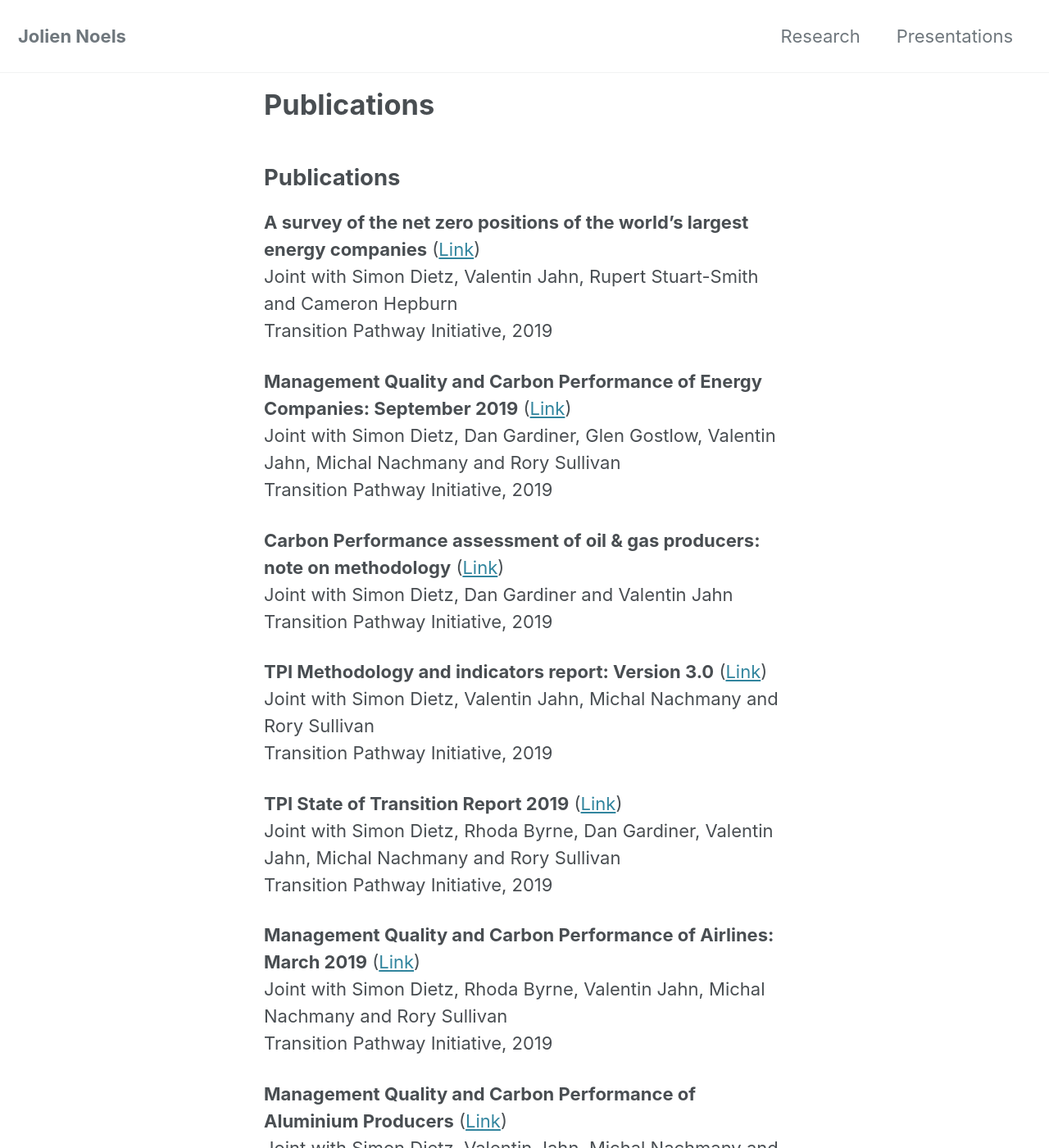
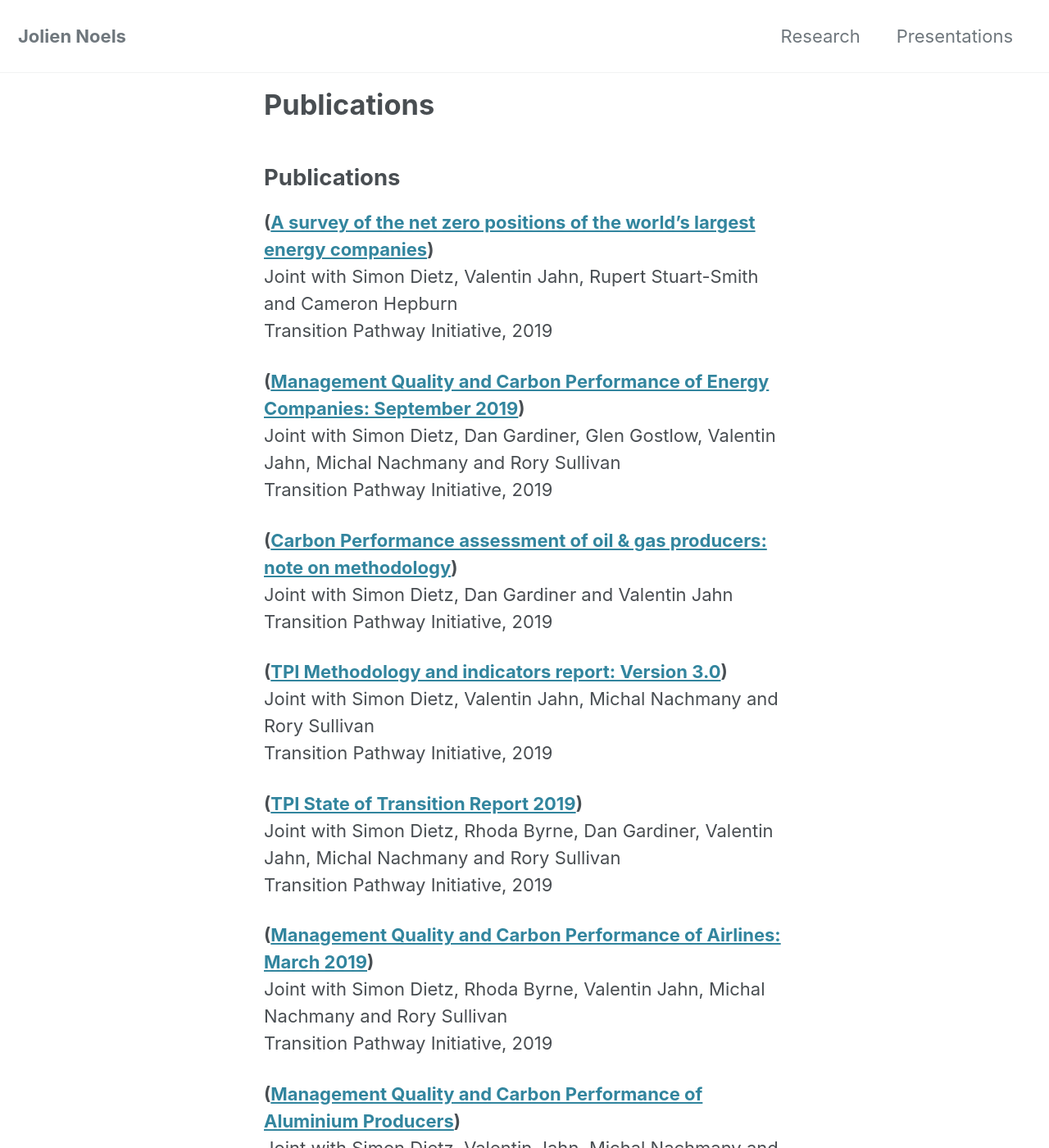
Before and after one commit to JolienNoels/joliennoels.github.io, a Jekyll site: the page built from _pages/research.md, in a window 1280 px wide and 1400 px high. Shown: the whole window at 82% size. Built offline with Jekyll 4.4.1, drawn with Linux system fonts in a browser that asks for light colours; cached includes are drawn as plain includes; nearby versions of some CDN libraries; our own code applies the rules of GitHub Pages for plain Markdown files; some of the changed text lies outside the part shown.

Commit message:
Update research.md

```diff
--- a/_pages/research.md
+++ b/_pages/research.md
@@ -5,51 +5,51 @@
 
 ## Publications
 
-**A survey of the net zero positions of the world’s largest energy companies** ([Link](http://www.lse.ac.uk/GranthamInstitute/tpi/wp-content/uploads/2019/11/A-survey-of-the-net-zero-positions-of-the-worlds-largest-energy-companies-3.pdf))
+**([A survey of the net zero positions of the world’s largest energy companies](http://www.lse.ac.uk/GranthamInstitute/tpi/wp-content/uploads/2019/11/A-survey-of-the-net-zero-positions-of-the-worlds-largest-energy-companies-3.pdf))**
   Joint with Simon Dietz, Valentin Jahn, Rupert Stuart-Smith and Cameron Hepburn
   Transition Pathway Initiative, 2019
 
-**Management Quality and Carbon Performance of Energy Companies: September 2019** ([Link](http://www.lse.ac.uk/GranthamInstitute/tpi/wp-content/uploads/2019/09/Management-quality-and-carbon-performance-of-energy-sectors-final-180919.pdf))
+**([Management Quality and Carbon Performance of Energy Companies: September 2019](http://www.lse.ac.uk/GranthamInstitute/tpi/wp-content/uploads/2019/09/Management-quality-and-carbon-performance-of-energy-sectors-final-180919.pdf))**
   Joint with Simon Dietz, Dan Gardiner, Glen Gostlow, Valentin Jahn, Michal Nachmany and Rory Sullivan
   Transition Pathway Initiative, 2019
 
-**Carbon Performance assessment of oil & gas producers: note on methodology** ([Link](http://www.lse.ac.uk/GranthamInstitute/tpi/wp-content/uploads/2019/09/Methodology-note-for-Oil-and-Gas.pdf))
+**([Carbon Performance assessment of oil & gas producers: note on methodology](http://www.lse.ac.uk/GranthamInstitute/tpi/wp-content/uploads/2019/09/Methodology-note-for-Oil-and-Gas.pdf))**
   Joint with Simon Dietz, Dan Gardiner and Valentin Jahn
   Transition Pathway Initiative, 2019
 
-**TPI Methodology and indicators report: Version 3.0** ([Link](http://www.lse.ac.uk/GranthamInstitute/tpi/wp-content/uploads/2019/09/Methodology-and-Indicator-Report-v3.0-Final.pdf))
+**([TPI Methodology and indicators report: Version 3.0](http://www.lse.ac.uk/GranthamInstitute/tpi/wp-content/uploads/2019/09/Methodology-and-Indicator-Report-v3.0-Final.pdf))**
   Joint with Simon Dietz, Valentin Jahn, Michal Nachmany and Rory Sullivan
   Transition Pathway Initiative, 2019
 
-**TPI State of Transition Report 2019** ([Link](http://www.lse.ac.uk/GranthamInstitute/tpi/wp-content/uploads/2019/07/TPI-State-of-Transition-Report-2019-1.pdf))
+**([TPI State of Transition Report 2019](http://www.lse.ac.uk/GranthamInstitute/tpi/wp-content/uploads/2019/07/TPI-State-of-Transition-Report-2019-1.pdf))**
   Joint with Simon Dietz, Rhoda Byrne, Dan Gardiner, Valentin Jahn, Michal Nachmany and Rory Sullivan
   Transition Pathway Initiative, 2019
 
-**Management Quality and Carbon Performance of Airlines: March 2019** ([Link](http://www.lse.ac.uk/GranthamInstitute/tpi/wp-content/uploads/2019/03/Management-quality-and-carbon-performance-of-airlines-040319-1730.pdf))
+**([Management Quality and Carbon Performance of Airlines: March 2019](http://www.lse.ac.uk/GranthamInstitute/tpi/wp-content/uploads/2019/03/Management-quality-and-carbon-performance-of-airlines-040319-1730.pdf))**
   Joint with Simon Dietz, Rhoda Byrne, Valentin Jahn, Michal Nachmany and Rory Sullivan
   Transition Pathway Initiative, 2019
 
-**Management Quality and Carbon Performance of Aluminium Producers** ([Link](http://www.lse.ac.uk/GranthamInstitute/tpi/wp-content/uploads/2019/03/Management-quality-and-carbon-performance-of-aluminium-producers.pdf))
+**([Management Quality and Carbon Performance of Aluminium Producers](http://www.lse.ac.uk/GranthamInstitute/tpi/wp-content/uploads/2019/03/Management-quality-and-carbon-performance-of-aluminium-producers.pdf))**
   Joint with Simon Dietz, Valentin Jahn, Michal Nachmany and Rory Sullivan
   Transition Pathway Initiative, 2019
 
-**Carbon Performance Assessment of aluminium producers: note on methodology** ([Link](http://www.lse.ac.uk/GranthamInstitute/tpi/wp-content/uploads/2019/02/Aluminium-Feb-19-Methodology-note-1.pdf))
+**([Carbon Performance Assessment of aluminium producers: note on methodology](http://www.lse.ac.uk/GranthamInstitute/tpi/wp-content/uploads/2019/02/Aluminium-Feb-19-Methodology-note-1.pdf))**
   Joint with Simon Dietz and Valentin Jahn
   Transition Pathway Initiative, 2019
 
-**Management Quality and Carbon Performance of paper producers: November 2018 update** ([Link](http://www.lse.ac.uk/GranthamInstitute/tpi/wp-content/uploads/2018/11/MQ-and-CP-of-paper-and-pulp-producers-26-Nov-18.pdf))
+**([Management Quality and Carbon Performance of paper producers: November 2018 update](http://www.lse.ac.uk/GranthamInstitute/tpi/wp-content/uploads/2018/11/MQ-and-CP-of-paper-and-pulp-producers-26-Nov-18.pdf))**
   Joint with Simon Dietz, Margarita Grabert, Valentin Jahn, Michal Nachmany, Rory Sullivan, Patricia Yagüe
   Transition Pathway Initiative, 2018
 
-**Carbon Performance Assessment of Paper Producers: Note on Methodology** ([Link](http://www.lse.ac.uk/GranthamInstitute/tpi/wp-content/uploads/2018/11/TPI-Methodology-Note-Pulp-and-Paper-November-18.pdf))
+**([Carbon Performance Assessment of Paper Producers: Note on Methodology](http://www.lse.ac.uk/GranthamInstitute/tpi/wp-content/uploads/2018/11/TPI-Methodology-Note-Pulp-and-Paper-November-18.pdf))**
   Joint with Simon Dietz, William Irwin, Bruno Rauis and Valentin Jahn
   Transition Pathway Initiative, 2018
 
-**Management Quality and Carbon Performance of automobile manufacturers: November 2018 update** ([Link](http://www.lse.ac.uk/GranthamInstitute/tpi/wp-content/uploads/2018/11/Management-quality-and-carbon-performance-of-automobile-manufacturers.pdf))
+**([Management Quality and Carbon Performance of automobile manufacturers: November 2018 update](http://www.lse.ac.uk/GranthamInstitute/tpi/wp-content/uploads/2018/11/Management-quality-and-carbon-performance-of-automobile-manufacturers.pdf))**
   Joint with  Simon Dietz, Valentin Jahn and Michal Nachmany
   Transition Pathway Initiative, 2018
 
-**Carbon Performance Assessment of automobile manufacturers: Note on Methodology** ([Link](http://www.lse.ac.uk/GranthamInstitute/tpi/wp-content/uploads/2018/11/Methodology-note-automobiles-November-2018.pdf))
+**([Carbon Performance Assessment of automobile manufacturers: Note on Methodology](http://www.lse.ac.uk/GranthamInstitute/tpi/wp-content/uploads/2018/11/Methodology-note-automobiles-November-2018.pdf))**
   Joint with Simon Dietz, William Irwin, Bruno Rauis and Valentin Jahn
   Transition Pathway Initiative, 2018
 
```
